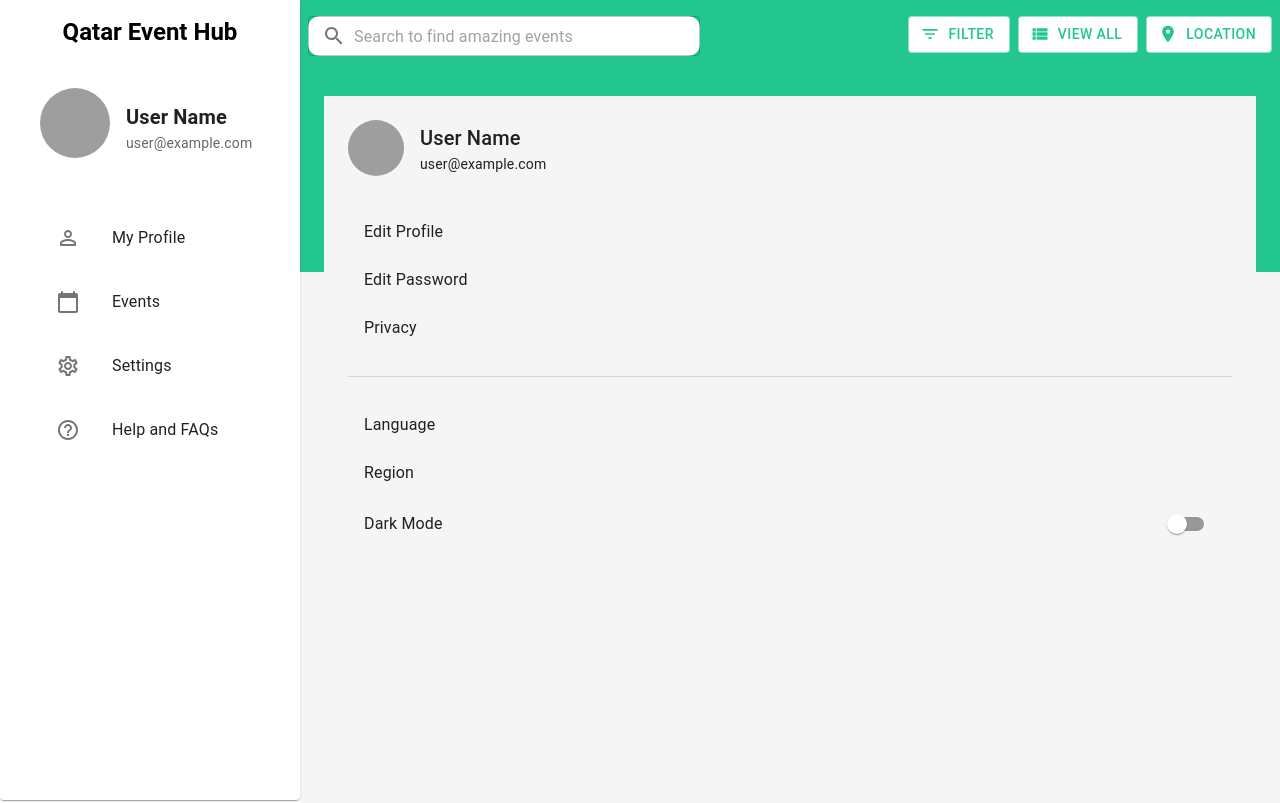
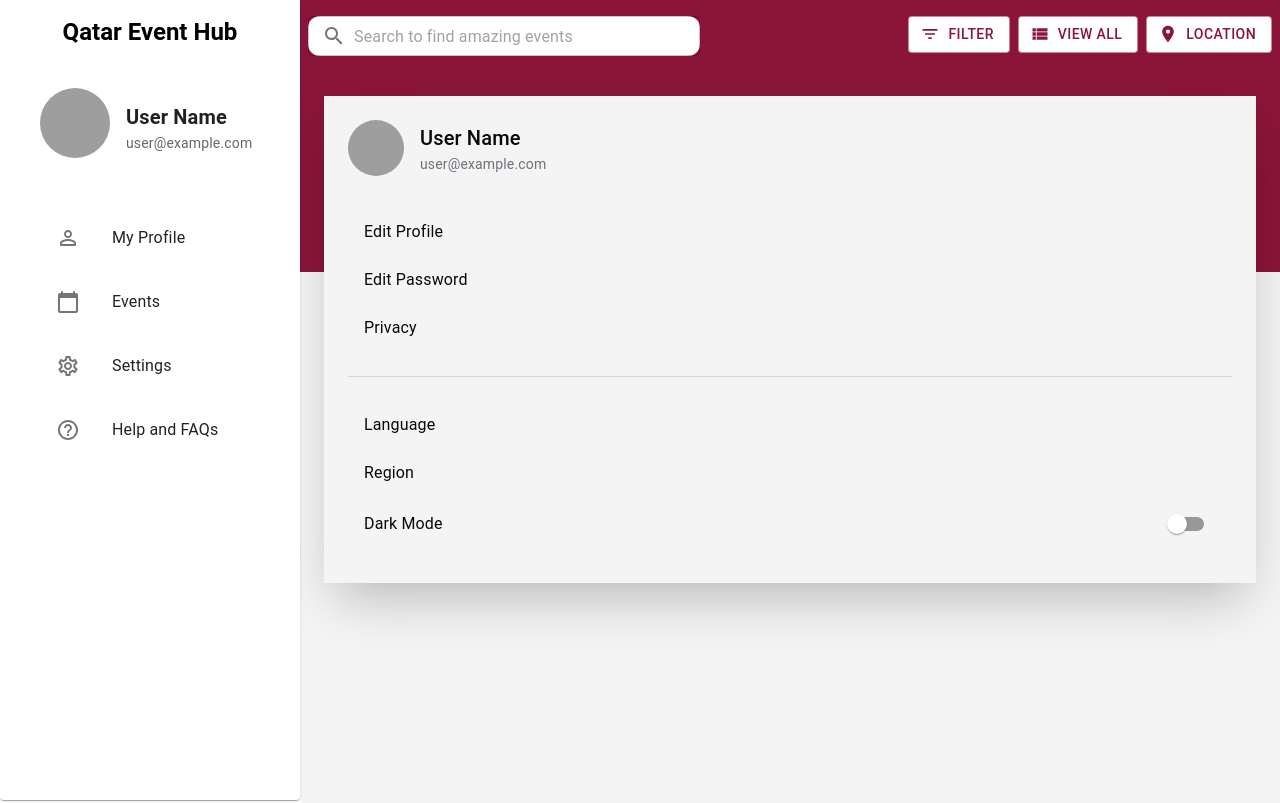
Before and after one commit to sharuksk/event-hub-frontend, a React (Vite) app: page /user/settings in a window 1280 px wide. Shown: the top 803 px of the page. Built offline with nearby package versions, Linux system fonts and the light colour scheme; grey boxes are pictures that could not be loaded.

Commit message:
user settings dark theme added

```diff
--- a/src/App.jsx
+++ b/src/App.jsx
@@ -16,7 +16,7 @@ import { useEffect } from "react";
 const theme = createTheme({
     palette: {
         primary: {
-            main: "#24c690",
+            main: "#8A1538",
         },
         secondary: {
             main: "#dc004e",
--- a/src/userComponents/Header.jsx
+++ b/src/userComponents/Header.jsx
@@ -25,7 +25,7 @@ import {
 } from "@mui/icons-material";
 
 const Header = () => (
-    <Box sx={{ mb: 0, py: 5, position: "relative" }} bgcolor={"#24c690"}>
+    <Box sx={{ mb: 0, py: 5, position: "relative" }} className="bg-primary">
         <Box
             sx={{
                 position: "absolute",
--- a/src/userComponents/Layout.jsx
+++ b/src/userComponents/Layout.jsx
@@ -13,13 +13,20 @@ const BackgroundContent = () => (
             mt: "0",
             ml: "0",
             py: 12,
-      backgroundColor: "#24c690",
         }}
+        className="bg-primary"
     ></Box>
 );
 
 const Layout = ({ children }) => (
-  <Box sx={{ display: "flex", flexDirection: "column", minHeight: "100vh" , backgroundColor:'whitesmoke'}}>
+    <Box
+        sx={{
+            display: "flex",
+            flexDirection: "column",
+            minHeight: "100vh",
+        }}
+        className="bg-secondary"
+    >
         <Box sx={{ display: "flex", flexGrow: 1 }}>
             <Sidebar />
             <Box component="main" sx={{ flexGrow: 1, p: 0 }}>
--- a/src/userPages/BookedEvents.jsx
+++ b/src/userPages/BookedEvents.jsx
@@ -1,31 +1,33 @@
 import React, { useState } from "react";
 import { Box, Typography, Button, Grid, Paper, Tabs, Tab } from "@mui/material";
 import { Link } from "react-router-dom";
-import { styled } from '@mui/system';
+import { styled } from "@mui/system";
 
 const StyledTabs = styled(Tabs)({
-  backgroundColor: '#20b281',
+    backgroundColor: "#8A1538",
     borderRadius: 30, // Rounded corners
 });
 
-const StyledTab = styled((props) => <Tab {...props} />)(({ theme, selected }) => ({
-  textTransform: 'none',
+const StyledTab = styled((props) => <Tab {...props} />)(
+    ({ theme, selected }) => ({
+        textTransform: "none",
         minWidth: 120,
-  fontWeight: 'normal',
+        fontWeight: "normal",
         marginRight: 0,
-  backgroundColor: selected ? 'white' : 'transparent',
-  color: selected ? 'blue' : 'white',
-  '&:hover': {
-    backgroundColor: selected ? 'white' : 'rgba(0, 128, 0, 0.1)', // Light green on hover if not selected
+        backgroundColor: selected ? "white" : "transparent",
+        color: selected ? "blue" : "white",
+        "&:hover": {
+            backgroundColor: selected ? "white" : "rgba(0, 128, 0, 0.1)", // Light green on hover if not selected
         },
-  '&.Mui-selected': {
-    backgroundColor: 'white',
-    color: 'blue',
+        "&.Mui-selected": {
+            backgroundColor: "white",
+            color: "blue",
         },
-  '&.Mui-focusVisible': {
-    backgroundColor: 'rgba(100, 95, 228, 0.32)',
+        "&.Mui-focusVisible": {
+            backgroundColor: "rgba(100, 95, 228, 0.32)",
         },
-}));
+    })
+);
 
 const BookedEvents = () => {
     const [selectedTab, setSelectedTab] = useState(0);
@@ -39,26 +41,26 @@ const BookedEvents = () => {
             eventImage: "/images/download.jpg",
             eventTitle: "Event 1",
             date: "2024-07-05",
-      place: "Doha, Qatar"
+            place: "Doha, Qatar",
         },
         {
             eventImage: "/images/download.jpg",
             eventTitle: "Event 1",
             date: "2024-07-05",
-      place: "Doha, Qatar"
+            place: "Doha, Qatar",
         },
         {
             eventImage: "/images/download.jpg",
             eventTitle: "Event 1",
             date: "2024-07-05",
-      place: "Doha, Qatar"
+            place: "Doha, Qatar",
         },
         {
             eventImage: "/images/download.jpg",
             eventTitle: "Event 1",
             date: "2024-07-05",
-      place: "Doha, Qatar"
-    }
+            place: "Doha, Qatar",
+        },
     ];
 
     const upcomingEvents = bookedEvents.filter(
@@ -71,28 +73,88 @@ const BookedEvents = () => {
     const eventsToDisplay = selectedTab === 0 ? upcomingEvents : pastEvents;
 
     return (
-    <Box sx={{ p: 0, display: "flex", flexDirection: "column", position: 'relative'}}>
-      <Box sx={{ mt: 9, display: 'flex', alignItems: 'center', justifyContent: 'space-between', px: 10 }}>
-        <Typography variant="h4" gutterBottom color="whitesmoke" sx={{ mt: 0 }}>
+        <Box
+            sx={{
+                p: 0,
+                display: "flex",
+                flexDirection: "column",
+                position: "relative",
+            }}
+        >
+            <Box
+                sx={{
+                    mt: 9,
+                    display: "flex",
+                    alignItems: "center",
+                    justifyContent: "space-between",
+                    px: 10,
+                }}
+            >
+                <Typography
+                    variant="h4"
+                    gutterBottom
+                    color="whitesmoke"
+                    sx={{ mt: 0 }}
+                >
                     Booked Events
                 </Typography>
-        <StyledTabs value={selectedTab} onChange={handleTabChange} sx={{ ml: 2 }}>
-          <StyledTab label="Upcoming Events" selected={selectedTab === 0} />
-          <StyledTab label="Past Events" selected={selectedTab === 1} />
+                <StyledTabs
+                    value={selectedTab}
+                    onChange={handleTabChange}
+                    sx={{ ml: 2 }}
+                >
+                    <StyledTab
+                        label="Upcoming Events"
+                        selected={selectedTab === 0}
+                    />
+                    <StyledTab
+                        label="Past Events"
+                        selected={selectedTab === 1}
+                    />
                 </StyledTabs>
             </Box>
 
-      <Grid container spacing={2} sx={{ py:3,mt: 6, justifyContent: 'center' }}>
+            <Grid
+                container
+                spacing={2}
+                sx={{ py: 3, mt: 6, justifyContent: "center" }}
+            >
                 {eventsToDisplay.length > 0 ? (
                     eventsToDisplay.map((event, index) => (
-            <Grid item xs={12} sm={6} key={index} sx={{ py: 3,display: 'flex', justifyContent: 'center' }}>
+                        <Grid
+                            item
+                            xs={12}
+                            sm={6}
+                            key={index}
+                            sx={{
+                                py: 3,
+                                display: "flex",
+                                justifyContent: "center",
+                            }}
+                        >
                             <EventCard {...event} />
                         </Grid>
                     ))
                 ) : (
                     <Grid item xs={12}>
-            <center><img src={"/images/event.png"} style={{ width: 200, height: 200, borderRadius: '75px' }}/></center>
-            <Typography variant="h5" fontWeight={'bold'} textAlign={'center'}>No booked events</Typography>
+                        <center>
+                            <img
+                                src={"/images/event.png"}
+                                style={{
+                                    width: 200,
+                                    height: 200,
+                                    borderRadius: "75px",
+                                }}
+                            />
+                        </center>
+                        <Typography
+                            variant="h5"
+                            fontWeight={"bold"}
+                            textAlign={"center"}
+                            className="text-foreground"
+                        >
+                            No booked events
+                        </Typography>
                     </Grid>
                 )}
             </Grid>
@@ -103,7 +165,7 @@ const BookedEvents = () => {
                     to="/user"
                     variant="contained"
                     color="primary"
-          sx={{ mt: 2, mb: 10, color: 'white' }}
+                    sx={{ mt: 2, mb: 10, color: "white" }}
                 >
                     Add Events
                 </Button>
@@ -117,11 +179,11 @@ const EventCard = ({ eventImage, eventTitle, date, place }) => (
         sx={{
             p: 2,
             borderRadius: 3,
-      cursor: 'pointer',
-      display: 'flex',
-      flexDirection: 'column',
-      justifyContent: 'space-between',
-      width: 300 // Fixed width for the event cards
+            cursor: "pointer",
+            display: "flex",
+            flexDirection: "column",
+            justifyContent: "space-between",
+            width: 300, // Fixed width for the event cards
         }}
         // onClick={handleCardClick}
     >
@@ -129,23 +191,17 @@ const EventCard = ({ eventImage, eventTitle, date, place }) => (
             src={eventImage}
             alt={eventTitle}
             style={{
-        width: '100%',
+                width: "100%",
                 height: 120,
-        borderRadius: '8px',
-        marginBottom: '8px',
-        objectFit: 'cover',
+                borderRadius: "8px",
+                marginBottom: "8px",
+                objectFit: "cover",
             }}
         />
-    <Box sx={{ textAlign: 'left' }}>
-      <Typography variant="subtitle1">
-        {eventTitle}
-      </Typography>
-      <Typography variant="body2">
-        {date}
-      </Typography>
-      <Typography variant="body2">
-        {place}
-      </Typography>
+        <Box sx={{ textAlign: "left" }}>
+            <Typography variant="subtitle1">{eventTitle}</Typography>
+            <Typography variant="body2">{date}</Typography>
+            <Typography variant="body2">{place}</Typography>
         </Box>
     </Paper>
 );
--- a/src/userPages/Settings.jsx
+++ b/src/userPages/Settings.jsx
@@ -24,7 +24,10 @@ const Settings = () => {
     }
 
     return (
-        <Box sx={{ p: 3, backgroundColor: "whitesmoke" }}>
+        <Box
+            sx={{ p: 3 }}
+            className="bg-accent   dark:border-gray-600 shadow-2xl"
+        >
             <Box sx={{ display: "flex", alignItems: "center", mb: 3 }}>
                 <Avatar
                     alt="User Name"
@@ -32,32 +35,57 @@ const Settings = () => {
                     sx={{ width: 56, height: 56, mr: 2 }}
                 />
                 <Box>
-                    <Typography variant="h6">User Name</Typography>
-                    <Typography variant="body2">user@example.com</Typography>
+                    <Typography variant="h6" className="text-foreground">
+                        User Name
+                    </Typography>
+                    <Typography
+                        variant="body2"
+                        className="text-muted-foreground"
+                    >
+                        user@example.com
+                    </Typography>
                 </Box>
             </Box>
             <List>
                 <ListItem>
-                    <ListItemText primary="Edit Profile" />
+                    <ListItemText
+                        primary="Edit Profile"
+                        className="text-foreground"
+                    />
                 </ListItem>
                 <ListItem>
-                    <ListItemText primary="Edit Password" />
+                    <ListItemText
+                        primary="Edit Password"
+                        className="text-foreground"
+                    />
                 </ListItem>
                 <ListItem>
-                    <ListItemText primary="Privacy" />
+                    <ListItemText
+                        primary="Privacy"
+                        className="text-foreground"
+                    />
                 </ListItem>
             </List>
             <Divider sx={{ my: 2 }} />
             <List>
                 <ListItem>
-                    <ListItemText primary="Language" />
+                    <ListItemText
+                        primary="Language"
+                        className="text-foreground"
+                    />
                 </ListItem>
                 <ListItem>
-                    <ListItemText primary="Region" />
+                    <ListItemText
+                        primary="Region"
+                        className="text-foreground"
+                    />
                 </ListItem>
 
                 <ListItem>
-                    <ListItemText primary="Dark Mode" />
+                    <ListItemText
+                        primary="Dark Mode"
+                        className="text-foreground"
+                    />
                     <Switch onChange={toggleTheme} />
                 </ListItem>
             </List>
```
Lines whose indentation alone changed are shown as unchanged.
